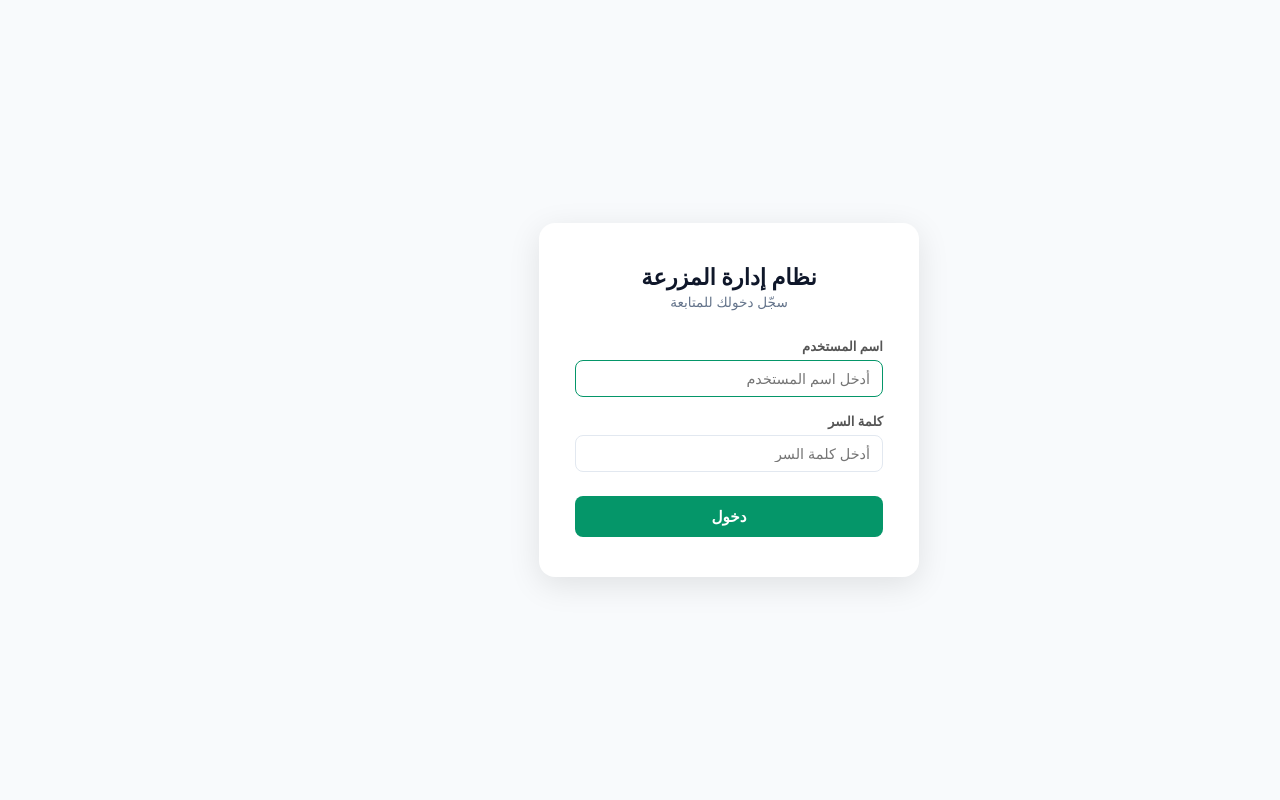
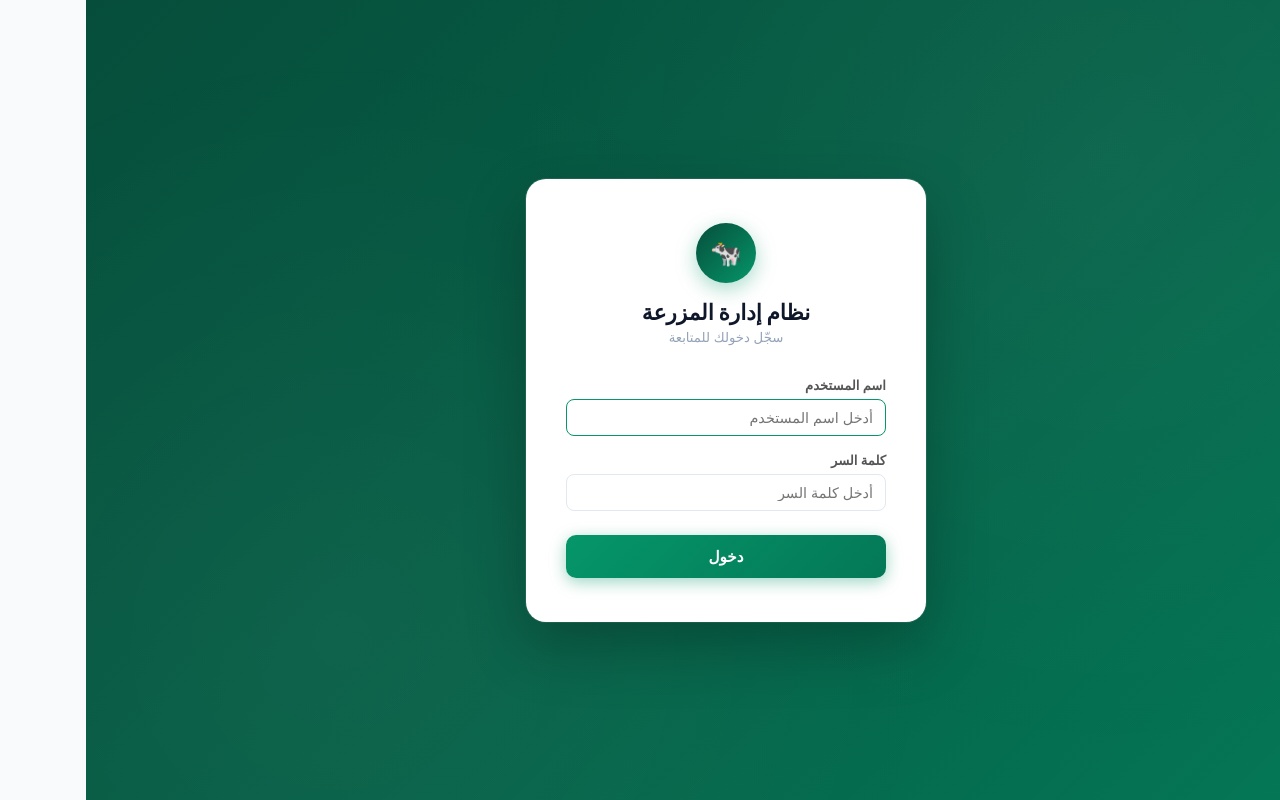
Before and after one commit to RemaAbuAlnsser/Farm, a React app in the folder frontend/: page / in a window 1280 px wide. Built offline with nearby package versions, Linux system fonts and the light colour scheme; the HTML template or start-up script is replaced by a standard one.

Commit message:
change color to green and login page

```diff
--- a/frontend/src/pages/Login.jsx
+++ b/frontend/src/pages/Login.jsx
@@ -24,24 +24,52 @@ export default function Login({ onLogin }) {
 
   return (
     <div style={{
-      minHeight: "100vh", display: "flex", alignItems: "center",
-      justifyContent: "center", background: "#f8fafc", padding: "16px"
+      minHeight: "100vh",
+      display: "flex",
+      alignItems: "center",
+      justifyContent: "center",
+      padding: "16px",
+      background: "linear-gradient(135deg, #064e3b 0%, #065f46 50%, #047857 100%)",
+      direction: "rtl",
+      fontFamily: "-apple-system, BlinkMacSystemFont, 'Segoe UI', system-ui, sans-serif",
     }}>
+      {/* subtle pattern overlay */}
+      <div style={{
+        position: "fixed", inset: 0, pointerEvents: "none",
+        backgroundImage: "radial-gradient(circle at 20% 80%, rgba(255,255,255,0.04) 0%, transparent 50%), radial-gradient(circle at 80% 20%, rgba(255,255,255,0.04) 0%, transparent 50%)",
+      }} />
+
       <div className="login-card" style={{
-        background: "#fff", borderRadius: 16, padding: "40px 36px",
-        width: "100%", maxWidth: 380,
-        boxShadow: "0 8px 32px rgba(0,0,0,0.10)"
+        position: "relative",
+        background: "#fff",
+        borderRadius: 20,
+        padding: "44px 40px",
+        width: "100%",
+        maxWidth: 400,
+        boxShadow: "0 24px 60px rgba(0,0,0,0.25), 0 0 0 1px rgba(255,255,255,0.1)",
       }}>
-        <div style={{ textAlign: "center", marginBottom: 28 }}>
-          <h1 style={{ fontSize: "1.4rem", color: "#0f172a", fontWeight: 700 }}>نظام إدارة المزرعة</h1>
-          <p style={{ color: "#64748b", fontSize: "0.85rem", marginTop: 4 }}>سجّل دخولك للمتابعة</p>
+        {/* header */}
+        <div style={{ textAlign: "center", marginBottom: 32 }}>
+          <div style={{
+            width: 60, height: 60, borderRadius: "50%",
+            background: "linear-gradient(135deg, #064e3b, #059669)",
+            display: "flex", alignItems: "center", justifyContent: "center",
+            fontSize: "1.6rem", margin: "0 auto 16px",
+            boxShadow: "0 6px 20px rgba(5,150,105,0.35)",
+          }}>
+            🐄
+          </div>
+          <h1 style={{ fontSize: "1.35rem", color: "#0f172a", fontWeight: 800, marginBottom: 4 }}>
+            نظام إدارة المزرعة
+          </h1>
+          <p style={{ color: "#94a3b8", fontSize: "0.83rem" }}>سجّل دخولك للمتابعة</p>
         </div>
 
         {error && (
           <div style={{
-            background: "#fee2e2", color: "#dc2626", padding: "10px 14px",
-            borderRadius: 8, fontSize: "0.88rem", marginBottom: 16,
-            border: "1px solid #fca5a5"
+            background: "#fef2f2", color: "#b91c1c", padding: "10px 14px",
+            borderRadius: 10, fontSize: "0.88rem", marginBottom: 20,
+            border: "1px solid #fecaca",
           }}>
             {error}
           </div>
@@ -70,11 +98,14 @@ export default function Login({ onLogin }) {
             type="submit"
             disabled={loading}
             style={{
-              width: "100%", marginTop: 8, padding: "11px",
-              background: loading ? "#6ee7b7" : "#059669",
-              color: "#fff", border: "none", borderRadius: 8,
-              fontSize: "0.95rem", fontWeight: 700, cursor: loading ? "default" : "pointer",
-              fontFamily: "inherit"
+              width: "100%", marginTop: 8, padding: "12px",
+              background: loading ? "#6ee7b7" : "linear-gradient(135deg, #059669, #047857)",
+              color: "#fff", border: "none", borderRadius: 10,
+              fontSize: "0.95rem", fontWeight: 700,
+              cursor: loading ? "default" : "pointer",
+              fontFamily: "inherit",
+              boxShadow: loading ? "none" : "0 4px 16px rgba(5,150,105,0.4)",
+              transition: "opacity 0.2s",
             }}
           >
             {loading ? "جاري الدخول..." : "دخول"}
```
